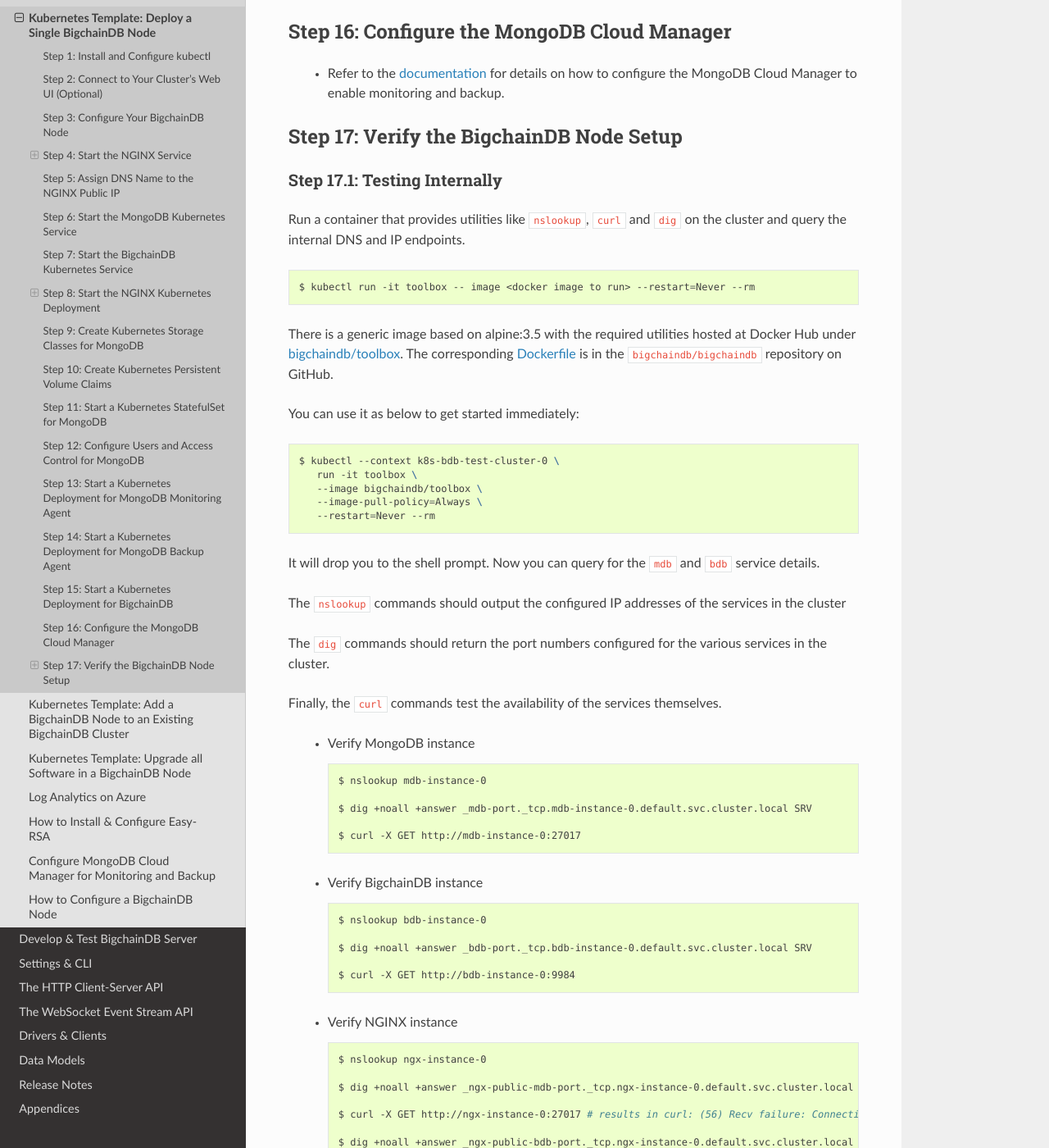
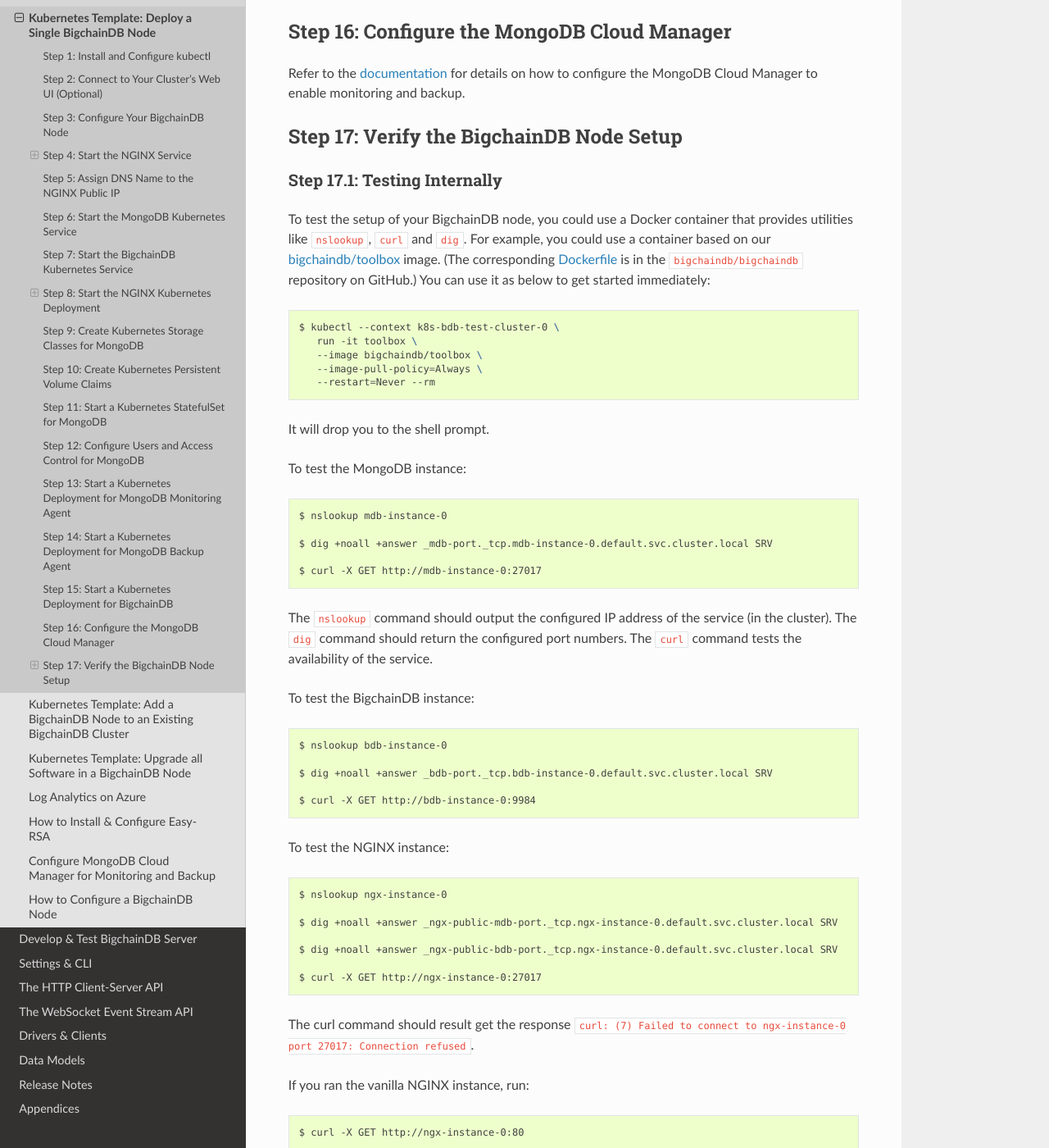
Before and after one commit to bigchaindb/bigchaindb, a Sphinx documentation site: the page built from docs/server/source/production-deployment-template/node-on-kubernetes.rst, in a window 1280 px wide and 1400 px high, scrolled down 11505 px. Shown: the whole window at 82% size. Built offline with Sphinx 7.4.7 and the Read the Docs theme 2.0.0, drawn with Linux system fonts in a browser that asks for light colours; pages that are not in the unit, such as notebooks, are missing from menus; some of the changed text lies outside the part shown.

Commit message:
Formatted & copy-edited steps 16-17.2

```diff
--- a/docs/server/source/production-deployment-template/node-on-kubernetes.rst
+++ b/docs/server/source/production-deployment-template/node-on-kubernetes.rst
@@ -720,10 +720,10 @@
 Step 16: Configure the MongoDB Cloud Manager
 --------------------------------------------
 
-  * Refer to the
-    :ref:`documentation <Configure MongoDB Cloud Manager for Monitoring and Backup>`
-    for details on how to configure the MongoDB Cloud Manager to enable
-    monitoring and backup.
+Refer to the
+:ref:`documentation <Configure MongoDB Cloud Manager for Monitoring and Backup>`
+for details on how to configure the MongoDB Cloud Manager to enable
+monitoring and backup.
 
 
 Step 17: Verify the BigchainDB Node Setup
@@ -732,20 +732,13 @@
 Step 17.1: Testing Internally
 ^^^^^^^^^^^^^^^^^^^^^^^^^^^^^
 
-Run a container that provides utilities like ``nslookup``, ``curl`` and ``dig``
-on the cluster and query the internal DNS and IP endpoints.
-
-.. code:: bash
-
-   $ kubectl run -it toolbox -- image <docker image to run> --restart=Never --rm
-
-There is a generic image based on alpine:3.5 with the required utilities
-hosted at Docker Hub under
-`bigchaindb/toolbox <https://hub.docker.com/r/bigchaindb/toolbox/>`_.
-The corresponding
+To test the setup of your BigchainDB node, you could use a Docker container
+that provides utilities like ``nslookup``, ``curl`` and ``dig``.
+For example, you could use a container based on our
+`bigchaindb/toolbox <https://hub.docker.com/r/bigchaindb/toolbox/>`_ image.
+(The corresponding
 `Dockerfile <https://github.com/bigchaindb/bigchaindb/blob/master/k8s/toolbox/Dockerfile>`_
-is in the ``bigchaindb/bigchaindb`` repository on GitHub.
-
+is in the ``bigchaindb/bigchaindb`` repository on GitHub.)
 You can use it as below to get started immediately:
 
 .. code:: bash
@@ -757,73 +750,69 @@
       --restart=Never --rm
 
 It will drop you to the shell prompt.
-Now you can query for the ``mdb`` and ``bdb`` service details.
 
-The ``nslookup`` commands should output the configured IP addresses of the
-services in the cluster
+To test the MongoDB instance:
 
-The ``dig`` commands should return the port numbers configured for the
-various services in the cluster.
+.. code:: bash
 
-Finally, the ``curl`` commands test the availability of the services
-themselves.
+   $ nslookup mdb-instance-0
 
-  * Verify MongoDB instance
+   $ dig +noall +answer _mdb-port._tcp.mdb-instance-0.default.svc.cluster.local SRV
 
-    .. code:: bash
+   $ curl -X GET http://mdb-instance-0:27017
 
-       $ nslookup mdb-instance-0
+The ``nslookup`` command should output the configured IP address of the service
+(in the cluster).
+The ``dig`` command should return the configured port numbers.
+The ``curl`` command tests the availability of the service.
 
-       $ dig +noall +answer _mdb-port._tcp.mdb-instance-0.default.svc.cluster.local SRV
+To test the BigchainDB instance:
 
-       $ curl -X GET http://mdb-instance-0:27017
+.. code:: bash
 
-  * Verify BigchainDB instance
+   $ nslookup bdb-instance-0
 
-    .. code:: bash
+   $ dig +noall +answer _bdb-port._tcp.bdb-instance-0.default.svc.cluster.local SRV
 
-       $ nslookup bdb-instance-0
+   $ curl -X GET http://bdb-instance-0:9984
 
-       $ dig +noall +answer _bdb-port._tcp.bdb-instance-0.default.svc.cluster.local SRV
+To test the NGINX instance:
 
-       $ curl -X GET http://bdb-instance-0:9984
+.. code:: bash
 
-  * Verify NGINX instance
+   $ nslookup ngx-instance-0
 
-    .. code:: bash
+   $ dig +noall +answer _ngx-public-mdb-port._tcp.ngx-instance-0.default.svc.cluster.local SRV
 
-       $ nslookup ngx-instance-0
+   $ dig +noall +answer _ngx-public-bdb-port._tcp.ngx-instance-0.default.svc.cluster.local SRV
 
-       $ dig +noall +answer _ngx-public-mdb-port._tcp.ngx-instance-0.default.svc.cluster.local SRV
+   $ curl -X GET http://ngx-instance-0:27017
 
-       $ curl -X GET http://ngx-instance-0:27017 # results in curl: (56) Recv failure: Connection reset by peer
+The curl command should result get the response
+``curl: (7) Failed to connect to ngx-instance-0 port 27017: Connection refused``.
 
-       $ dig +noall +answer _ngx-public-bdb-port._tcp.ngx-instance-0.default.svc.cluster.local SRV
+If you ran the vanilla NGINX instance, run:
 
-  * If you have run the vanilla NGINX instance, run
+.. code:: bash
 
-    .. code:: bash
+   $ curl -X GET http://ngx-instance-0:80
 
-       $ curl -X GET http://ngx-instance-0:80
+If you ran the OpenResty NGINX + 3scale instance, run:
 
-  * If you have the OpenResty NGINX + 3scale instance, run
+.. code:: bash
 
-    .. code:: bash
-
-       $ curl -X GET https://ngx-instance-0
-
-  * Check the MongoDB monitoring and backup agent on the MongoDB Cloud Manager
-    portal to verify they are working fine.
-
-  * Send some transactions to BigchainDB and verify it's up and running!
+   $ curl -X GET https://ngx-instance-0
 
 
 Step 17.2: Testing Externally
 ^^^^^^^^^^^^^^^^^^^^^^^^^^^^^
 
-Try to access the ``<dns/ip of your exposed bigchaindb service endpoint>:80``
-on your browser. You must receive a json output that shows the BigchainDB
-server version among other things.
+Check the MongoDB monitoring and backup agent on the MongoDB Cloud Manager
+portal to verify they are working fine.
+
+Try to access the ``<DNS/IP of your exposed BigchainDB service endpoint>:80``
+on your browser. You should receive a JSON response that shows the BigchainDB
+server version, among other things.
 
 Use the Python Driver to send some transactions to the BigchainDB node and
 verify that your node or cluster works as expected.
```
